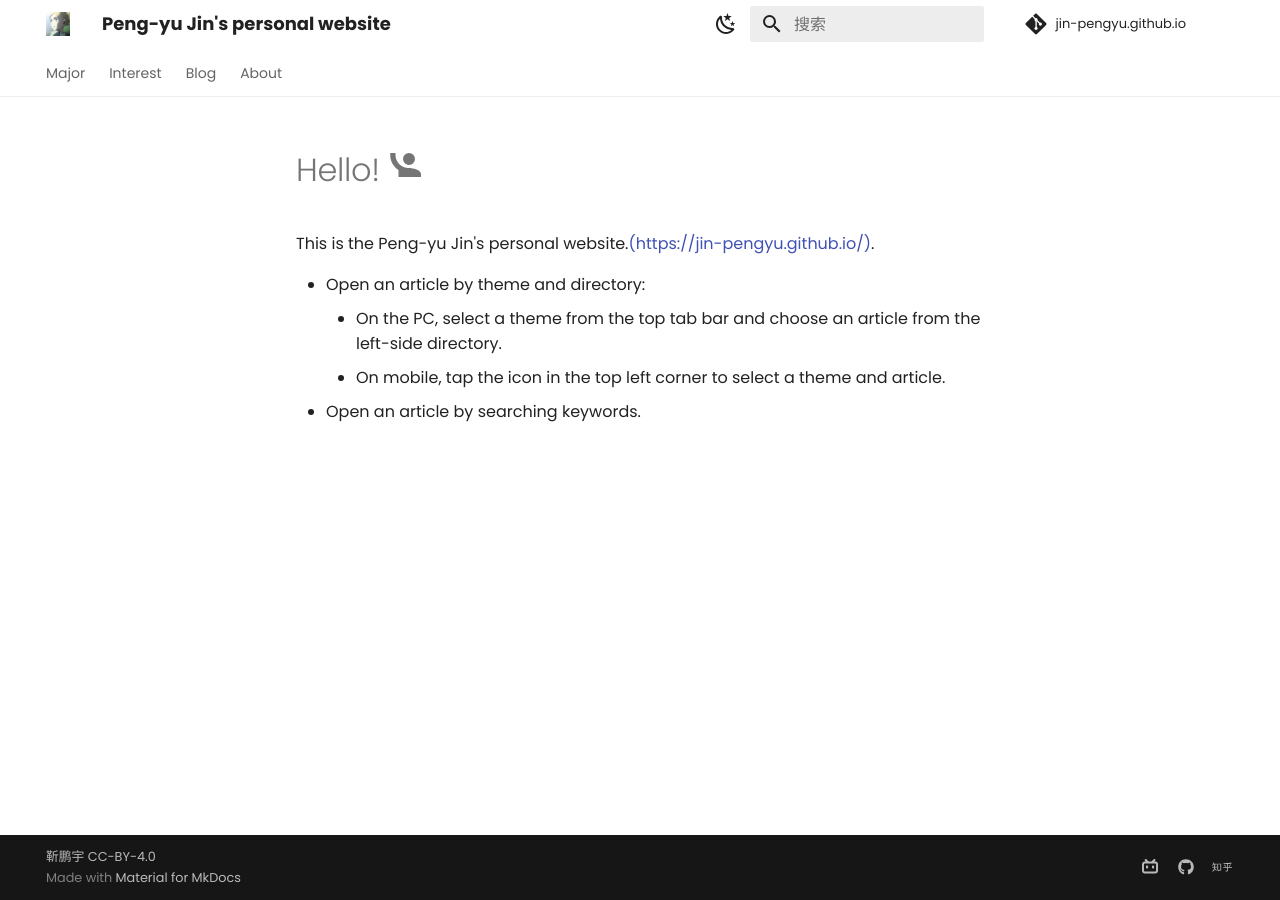
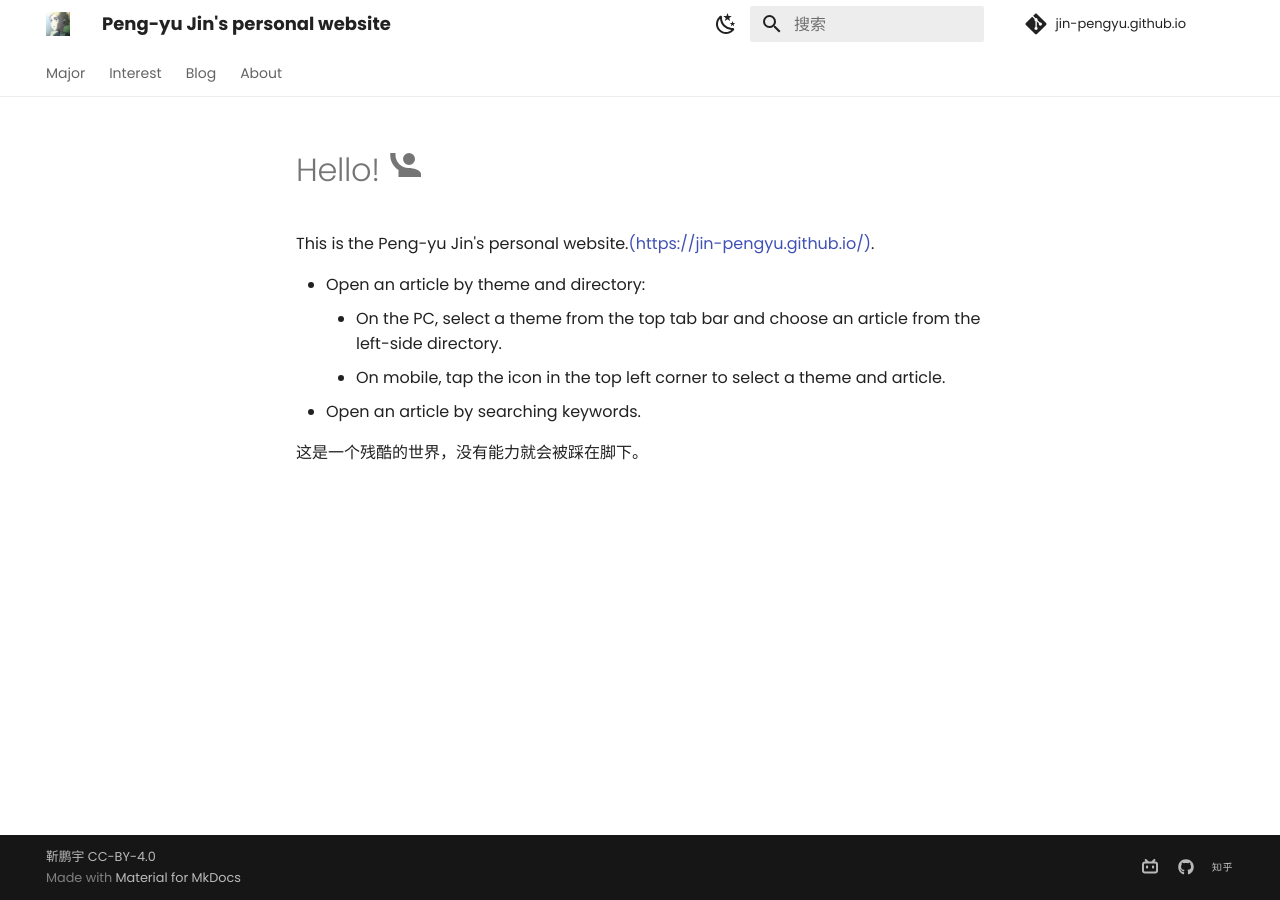
Before and after one commit to Pengyu-Jin/Pengyu-Jin.github.io, an MkDocs documentation site: the page built from docs/index.md, in a window 1280 px wide. Built offline with MkDocs 1.6.1 and Material for MkDocs 9.7.7, drawn with Linux system fonts in a browser that asks for light colours; comment, search, counter and statistics services are not loaded.

Commit message:
20240708

```diff
--- a/docs/index.md
+++ b/docs/index.md
@@ -6,3 +6,5 @@ This is the Peng-yu Jin's personal website.[(https://jin-pengyu.github.io/)](htt
     - On the PC, select a theme from the top tab bar and choose an article from the left-side directory.
     - On mobile, tap the icon in the top left corner to select a theme and article.
 - Open an article by searching keywords.
+
+这是一个残酷的世界，没有能力就会被踩在脚下。
```
